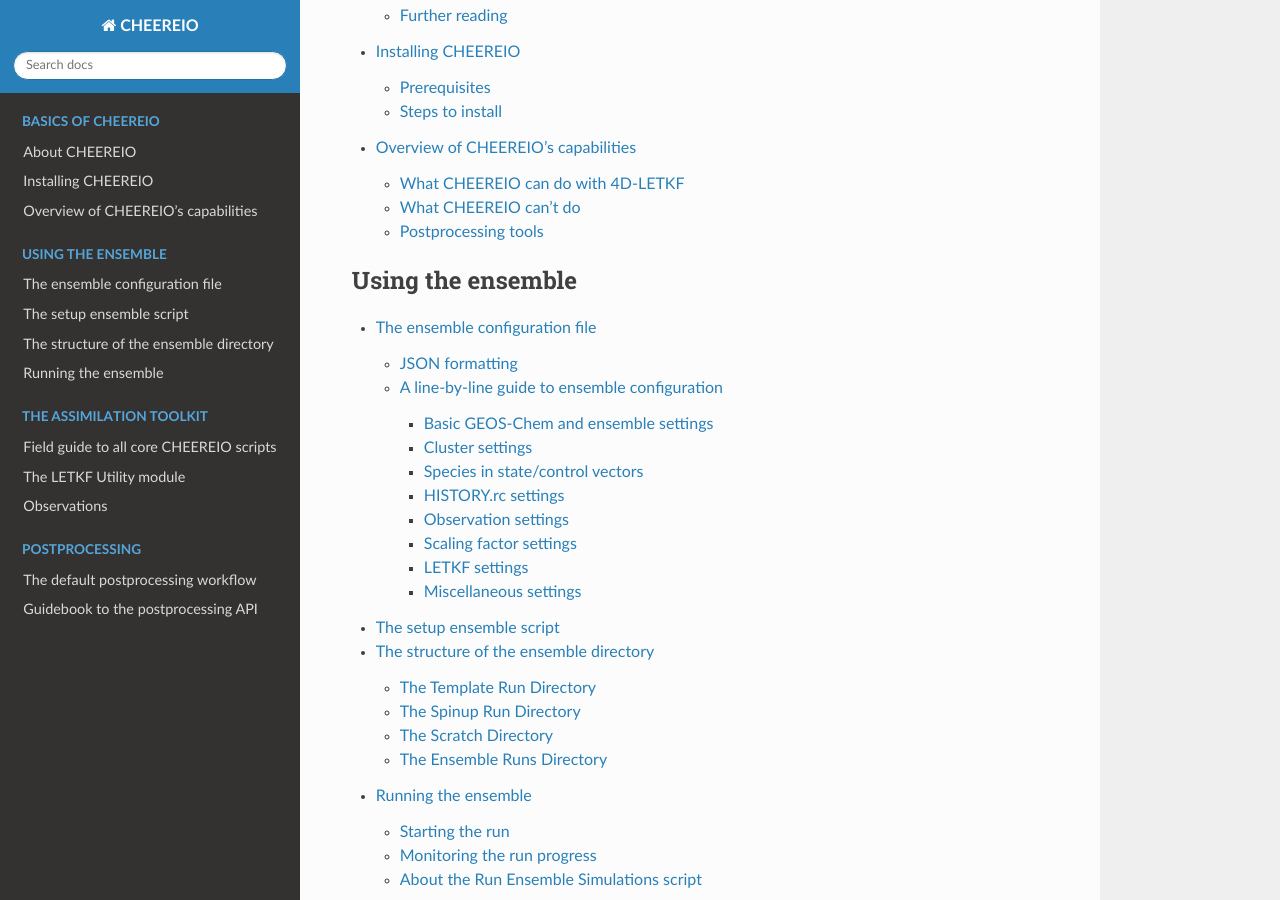
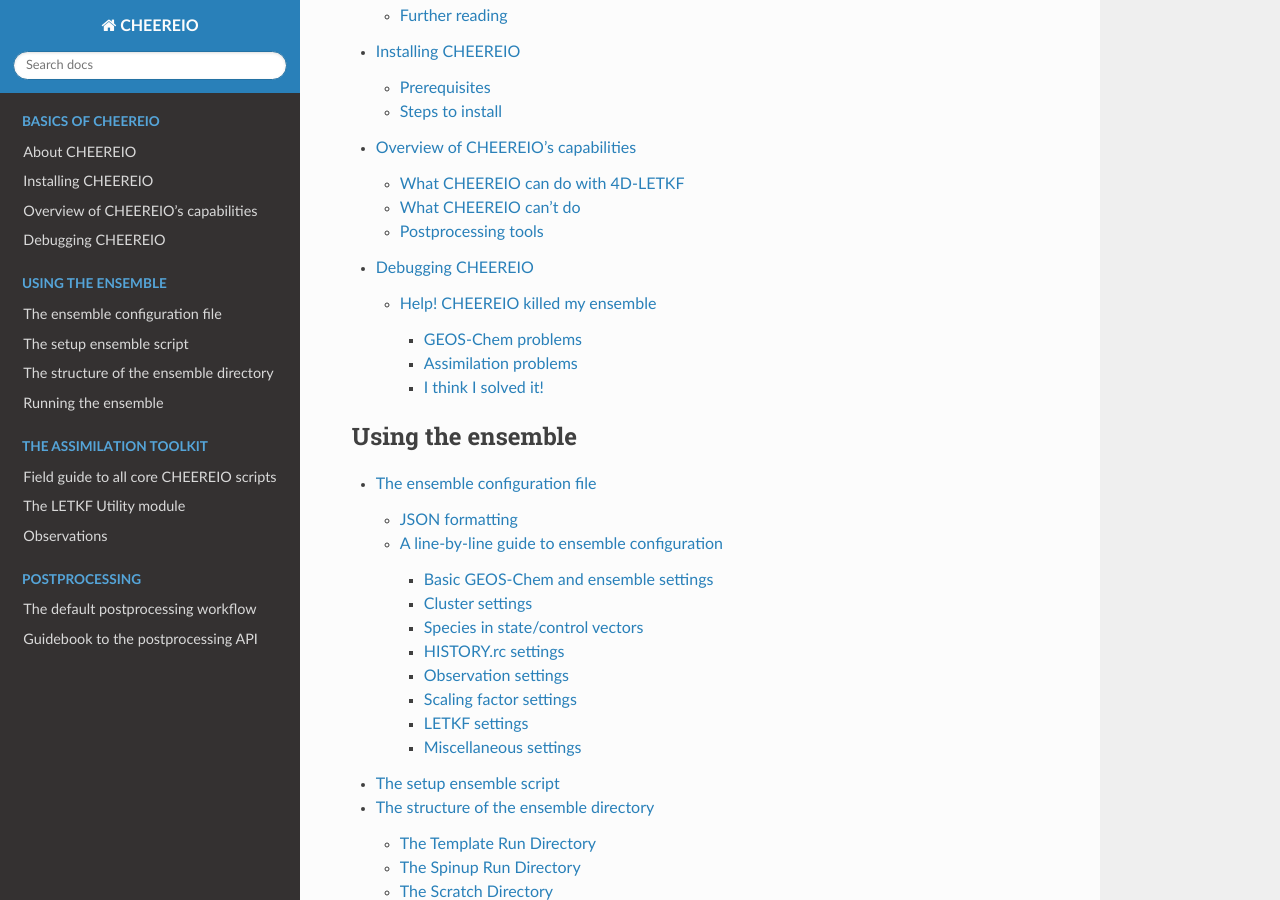
Before and after one commit to drewpendergrass/CHEEREIO, a Sphinx documentation site: the page built from docs/index.rst, in a window 1280 px wide and 900 px high, scrolled down 1032 px. Built offline with Sphinx 7.4.7 and the Read the Docs theme 2.0.0, drawn with Linux system fonts in a browser that asks for light colours; some of the changed lines change nothing that is shown.

Commit message:
added debug page

```diff
--- /dev/null
+++ b/docs/Debugging.rst
@@ -0,0 +1,29 @@
+Debugging CHEEREIO
+==========
+
+Help! CHEEREIO killed my ensemble
+-------------
+
+So you've found the dreaded KILL_ENS file in your ensemble's ``scratch`` folder. This file is produced by CHEEREIO if something goes wrong with either (1) GEOS-Chem, or (2) the assimilation routine. The presence of this file signals all runs to cease operations and exit with nonzero status. Here we discuss the most common causes of ensemble failure and how to fix them. First, if the ensemble is still running, cancel it. Next, examine the contents of KILL_ENS. The file will give you an idea of where to look for more detailed error information.
+
+.. image:: kill_ens.png
+  :width: 300
+  :alt: Picture of terminal with KILL_ENS file present.
+
+
+GEOS-Chem problems
+~~~~~~~~~~~~~~~~~~~~~~~~~~~~~
+
+When you examine the contents of KILL_ENS, you might find the message "GEOS-Chem in ensemble member x did not complete successfully." This means that at least one of our GEOS-Chem runs failed to complete successfully. Navigate to the corresponding run directory in the ``ensemble_runs`` folder and look at the end of the GEOS-Chem log file ``GC.log``. This file will have a traceback that describes the GEOS-Chem error. You should also look at the corresponding shell error file, which will be stored in the ``ensemble_runs/logs`` folder in a file named ``ensemble_slurm_JOBNUMBER.err``, which might offer further information like an out-of-memory error. Consult the `GEOS-Chem debugging page <http://wiki.seas.harvard.edu/geos-chem/index.php/Debugging_GEOS-Chem>`__ for more guidance on how to debug GEOS-Chem.
+
+Some rules of thumb: If GEOS-Chem fails immediately after the runs begin, the problem probably has to do with either the `Unix environment <https://geos-chem.readthedocs.io/en/latest/gcc-guide/01-startup/login-env.html#>`__ or a problem with settings files, such as HEMCO_Config.rc or input.geos, or a missing or incompatible data files (e.g. no restart, no meteorology). The GC.log file will give you a clue as to what your problem is. If you are missing a library file (e.g. libnetcdf.so) this means your Unix environment is not correctly specified. We recommend that you modify the ``cheereio.env`` file provided in the ``environments`` folder to match your cluster environment. It is also very common in CHEEREIO to hit out-of-memory errors, though this is more often seen in the assimilation phase. Finally, like any piece of complicated software in a shared environment, sometimes GEOS-Chem fails randomly.
+
+Assimilation problems
+~~~~~~~~~~~~~~~~~~~~~~~~~~~~~
+
+When you examine the contents of KILL_ENS, you might find the message "Python assimilation script exited without code 0 in ensemble x and core y." This means that at least one of our assimilation routines failed to complete successfully. To figure out what went wrong, look at the corresponding shell error file, which will be stored in the ``ensemble_runs/logs`` folder in a file named ``ensemble_slurm_JOBNUMBER.err``. This will include the Python traceback that caused the problem. For fully-tested CHEEREIO routines, such as TROPOMI CH4, the most common cause of problems are out-of-memory errors. Occasionally assimilation will also fail for random reasons related to cluster hiccups. For less tested CHEEREIO experiments, the error may be more substantial and emerge from either errors in user implementation, or from a bug in the software. Please open an `issue <https://github.com/drewpendergrass/CHEEREIO/issues>`__ on Github if you think that your error is due to the base CHEEREIO software, or if you have a question best addressed by the developer.
+
+I think I solved it!
+~~~~~~~~~~~~~~~~~~~~~~~~~~~~~
+
+If you conclude that the KILL_ENS file was produced by a minor problem, such as an out-of-memory error, bad Unix environment, or an easily-resolved fix to source code, you can run the ``cleanup_after_kill_ens.sh`` script from within the ``core/`` folder. This script will take care of some of the main technicalities that can cause a resubmitted CHEEREIO run to fail, such as making sure that all signal files are aligned. From there, you can simply resubmit the job array. However, CHEEREIO is a complex piece of code and sometimes errors can root themselves deeply in the ensemble in ways that are difficult to remove. If your second submission fails, it is easiest to (1) use the clean spun-up backup ensemble, or (2) fully redeploy the ensemble. This is the CHEEREIO equivalent of turning it off and back on again.
--- a/docs/index.rst
+++ b/docs/index.rst
@@ -27,6 +27,7 @@
    About-CHEEREIO
    Installing-CHEEREIO
    Overview-Of-Capabilities
+   Debugging
 
 .. toctree::
    :maxdepth: 4
```
Also changed, not shown: docs/kill_ens.png (added).
